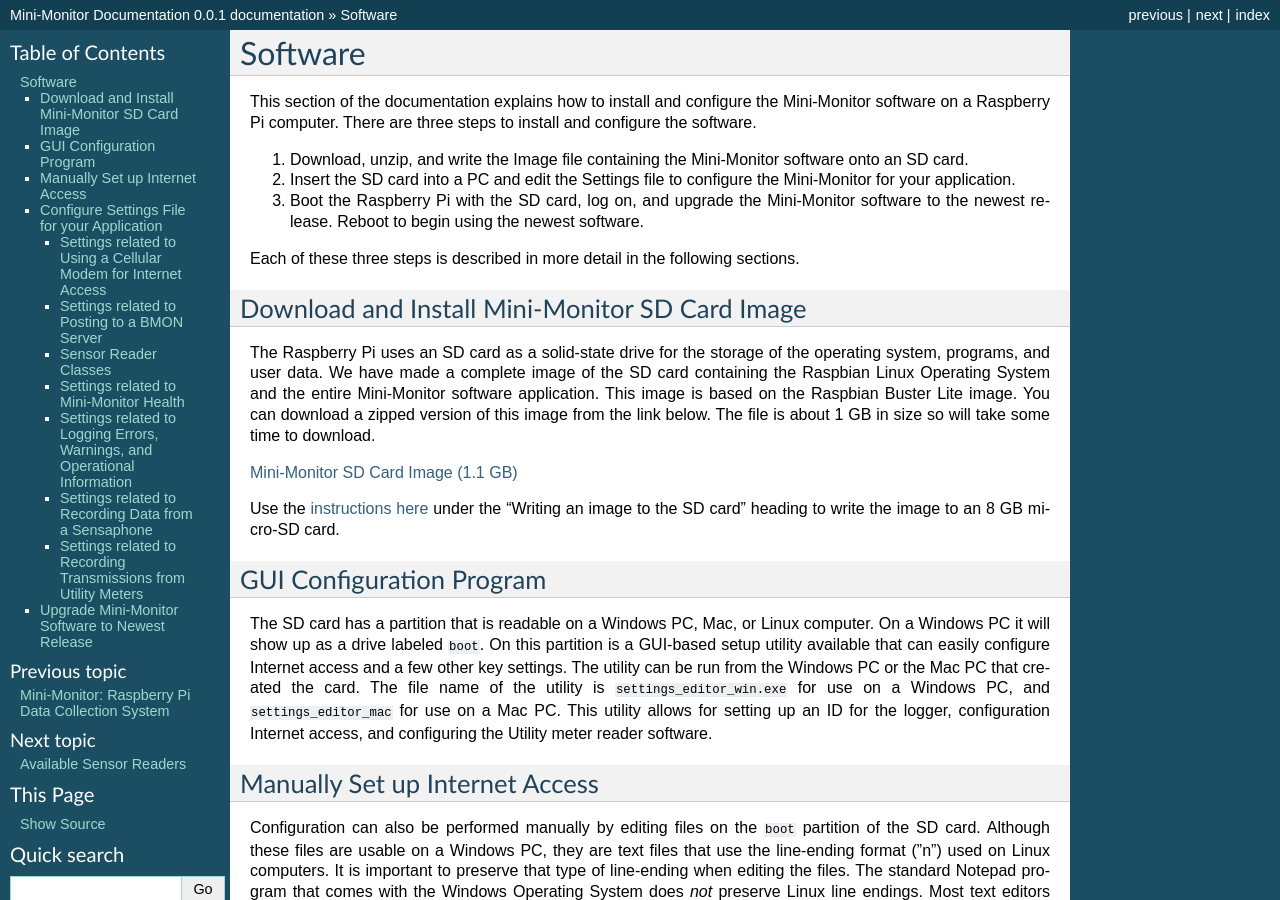
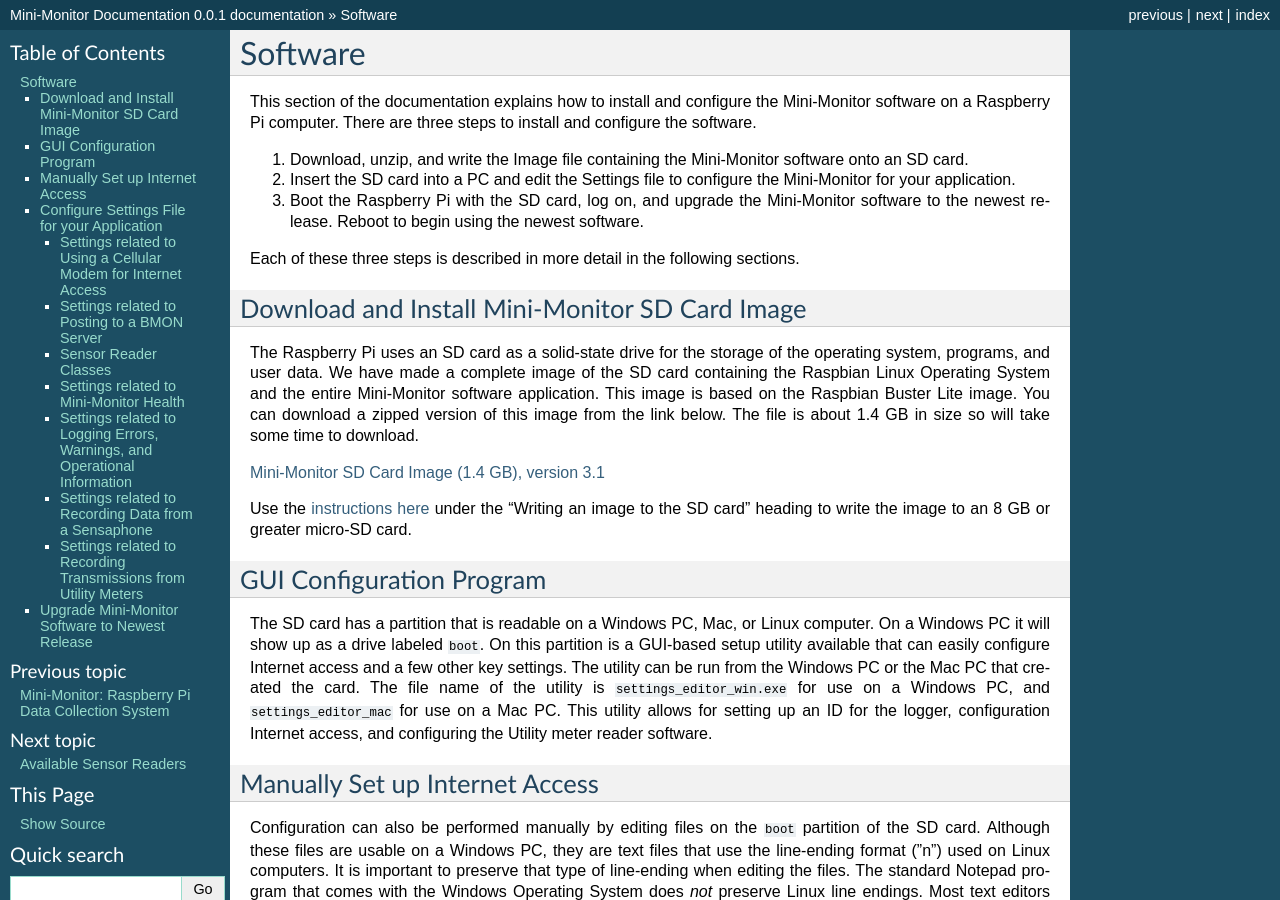
Before and after one commit to alanmitchell/mini-monitor, a Sphinx documentation site: the page built from docs/source/software.rst, in a window 1280 px wide and 900 px high. Built offline with Sphinx 7.4.7, drawn with Linux system fonts in a browser that asks for light colours.

Commit message:
Update documentation to point to new SD Card image.

```diff
--- a/docs/source/software.rst
+++ b/docs/source/software.rst
@@ -27,14 +27,14 @@
 System and the entire Mini-Monitor software application. This image is based
 on the Raspbian Buster Lite image. You can download a zipped version of this
 image from the link below.
-The file is about 1 GB in size so will take some time to download.
+The file is about 1.4 GB in size so will take some time to download.
 
-`Mini-Monitor SD Card Image (1.1 GB) <http://analysisnorth.com/mini_monitor/mini_monitor_sd_2019-09-22.zip>`_
+`Mini-Monitor SD Card Image (1.4 GB), version 3.1 <http://analysisnorth.com/mini_monitor/mini_monitor_sd_2020-03-06.zip>`_
 
 Use the `instructions
 here <https://www.raspberrypi.org/documentation/installation/installing-images/README.md>`_
 under the "Writing an image to the SD card" heading to write the image
-to an 8 GB micro-SD card.
+to an 8 GB or greater micro-SD card.
 
 GUI Configuration Program
 ----------------------------
```
